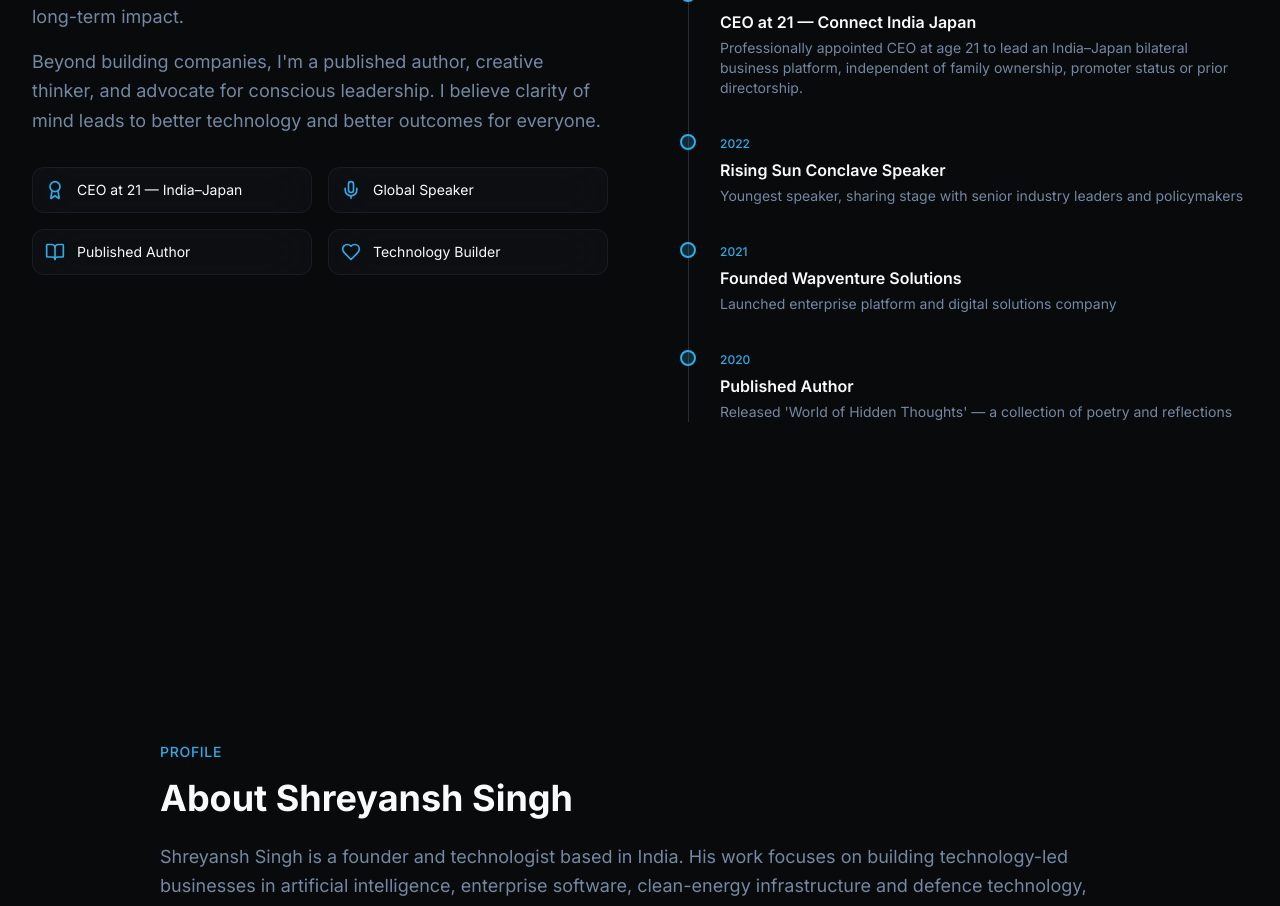
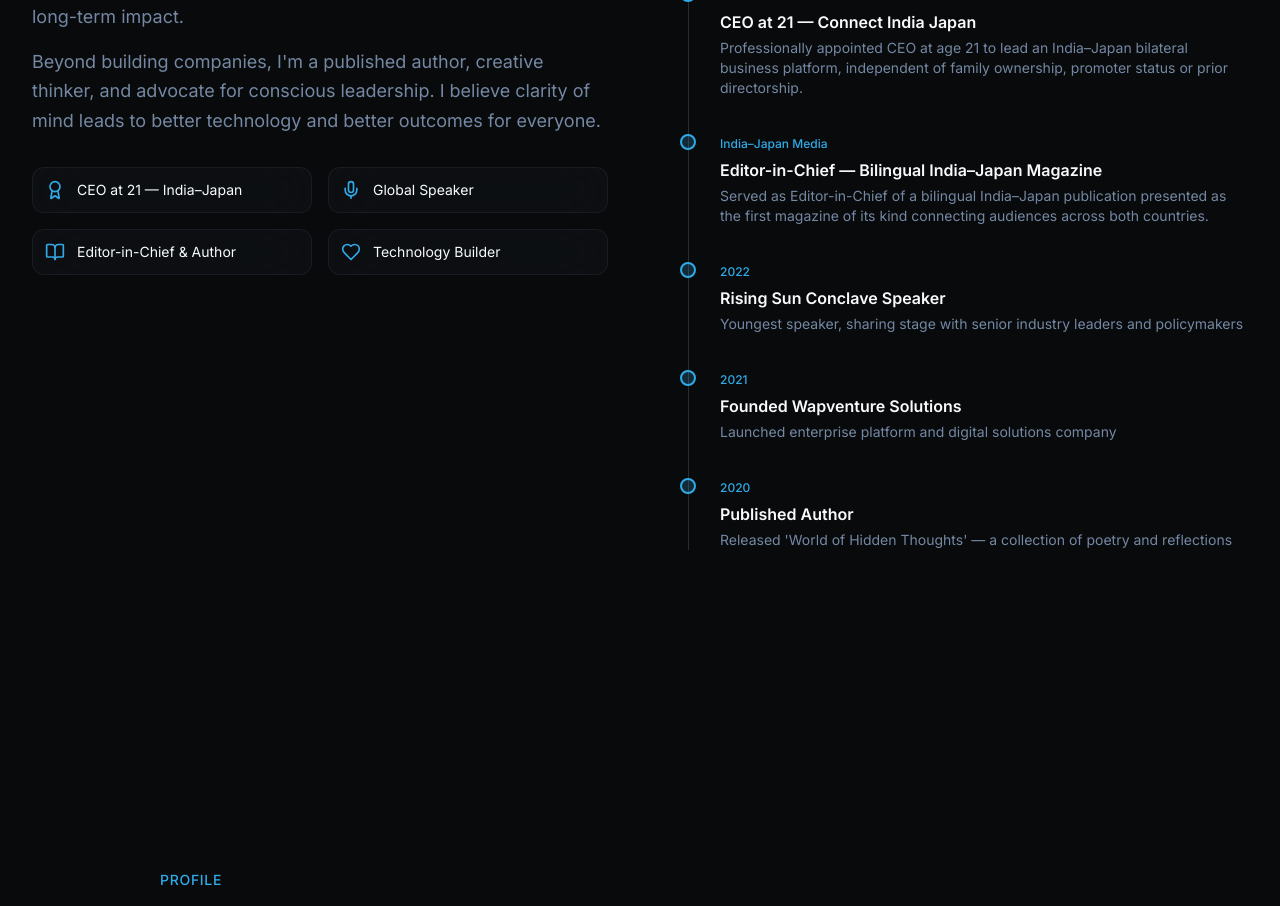
Before and after one commit to Shreyanshsingh3011/shreyansh-singh-folio1, a React (Vite) app: page / in a window 1280 px wide. Shown: the part 2900-3806 px from the top of the page. Built offline with nearby package versions, Linux system fonts and the light colour scheme; the HTML template or start-up script is replaced by a standard one.

Commit message:
AEO: add India–Japan bilingual magazine Editor-in-Chief role

```diff
--- a/src/components/JourneySection.tsx
+++ b/src/components/JourneySection.tsx
@@ -17,6 +17,11 @@ const milestones = [
     year: "2023",
     title: "CEO at 21 — Connect India Japan",
     description: "Professionally appointed CEO at age 21 to lead an India–Japan bilateral business platform, independent of family ownership, promoter status or prior directorship.",
+  },
+  {
+    year: "India–Japan Media",
+    title: "Editor-in-Chief — Bilingual India–Japan Magazine",
+    description: "Served as Editor-in-Chief of a bilingual India–Japan publication presented as the first magazine of its kind connecting audiences across both countries.",
   },
   {
     year: "2022",
@@ -131,7 +136,7 @@ export function JourneySection() {
               {[
                 { icon: Award, label: "CEO at 21 — India–Japan" },
                 { icon: Mic, label: "Global Speaker" },
-                { icon: BookOpen, label: "Published Author" },
+                { icon: BookOpen, label: "Editor-in-Chief & Author" },
                 { icon: Heart, label: "Technology Builder" },
               ].map((item, index) => (
                 <motion.div
```
